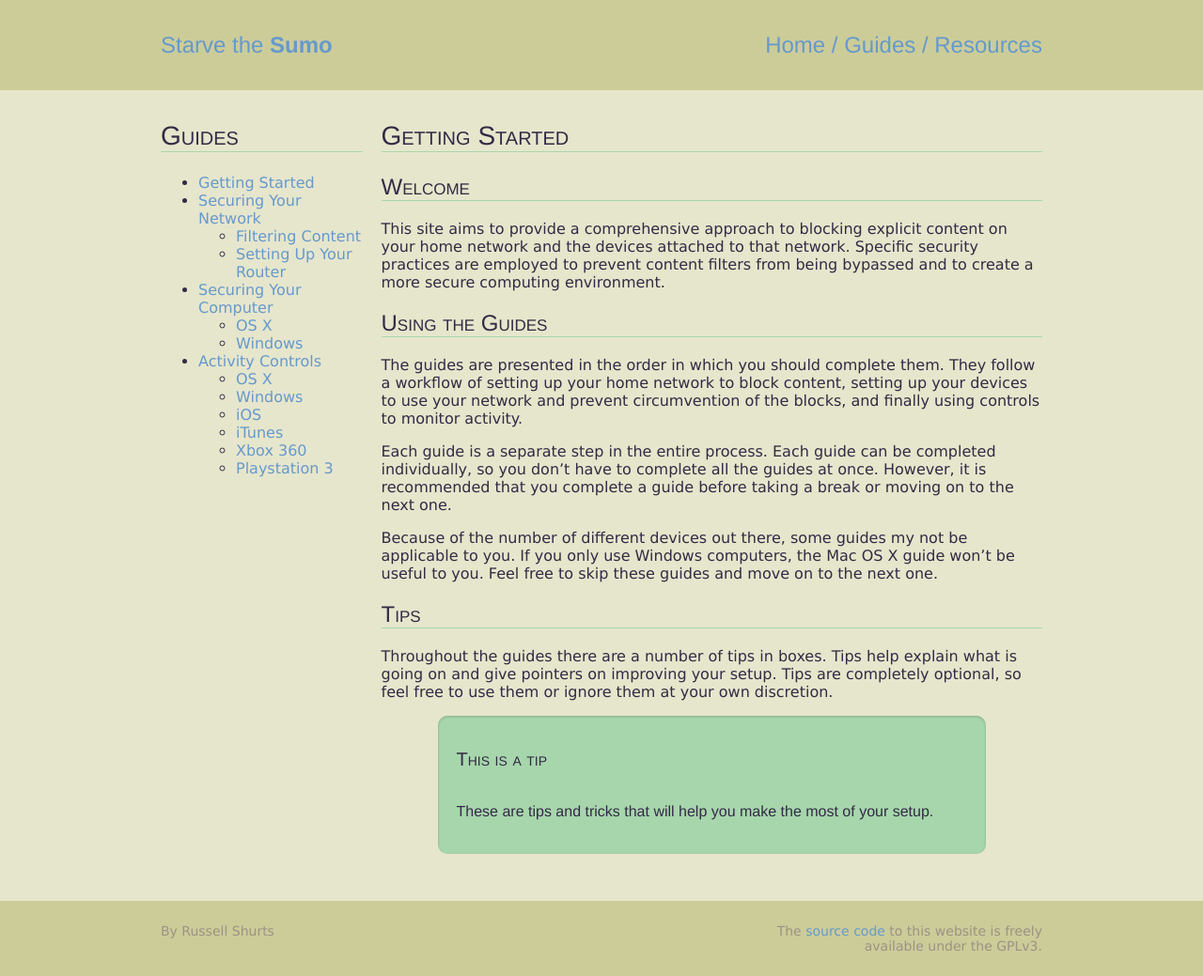
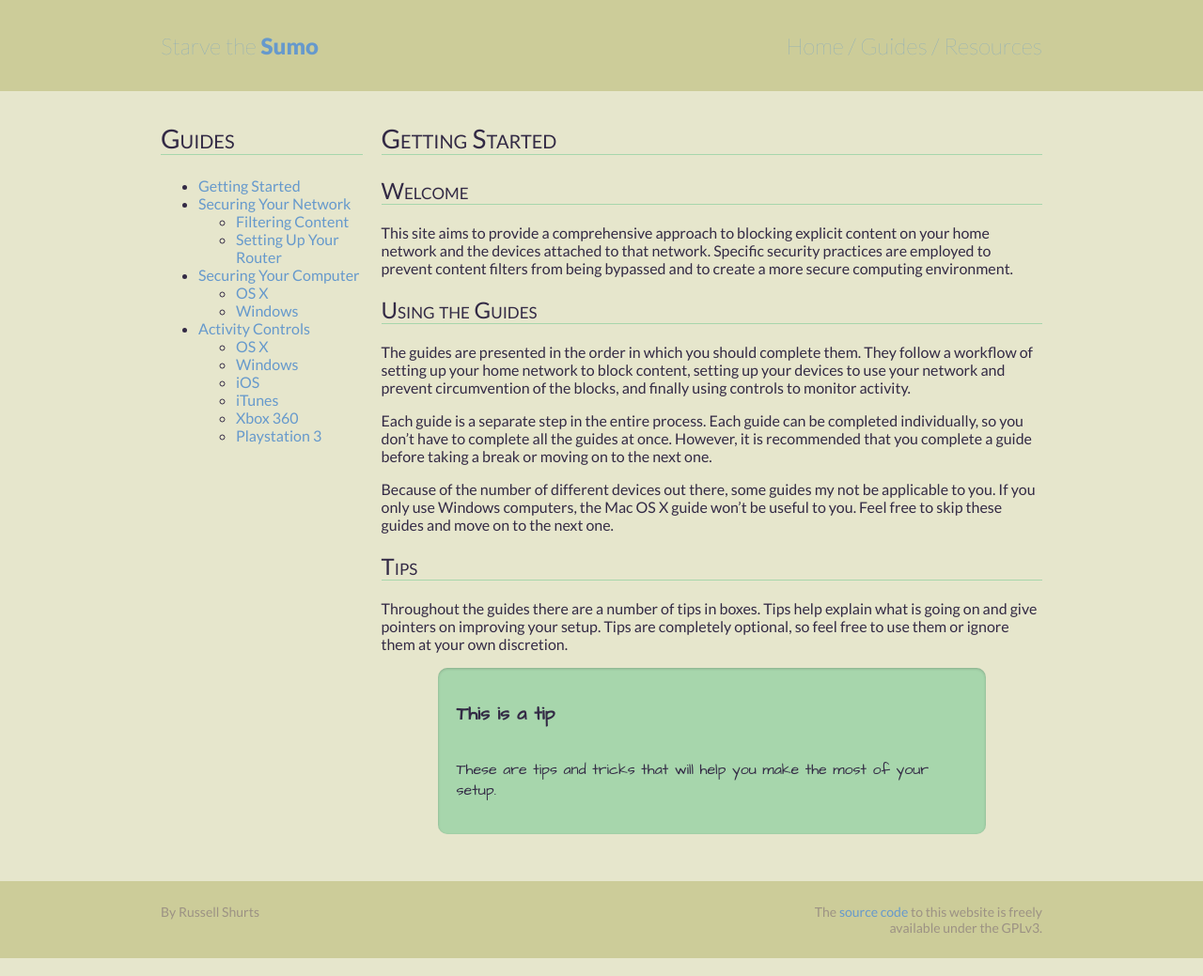
Before and after one commit to rshurts/starvethesumo, a Jekyll site: the page built from guides/gettingstarted.md, in a window 1280 px wide. Shown: the whole page at 94% size. Built offline with Jekyll 4.4.1, drawn with Linux system fonts in a browser that asks for light colours.

Commit message:
Use Google Web Fonts

```diff
--- a/_includes/head.html
+++ b/_includes/head.html
@@ -2,6 +2,8 @@
   <meta charset="utf-8">
   <meta http-equiv="X-UA-Compatible" content="IE=edge,chrome=1">
   <meta name="viewport" content="width=device-width,initial-scale=1">
+
+  <link href='http://fonts.googleapis.com/css?family=Lato:100,400,700,900,400italic|Architects+Daughter' rel='stylesheet' type='text/css'>
 
   <link rel="stylesheet" href="/css/gridism.css" />
   <link rel="stylesheet" href="/css/main.css" />
--- a/css/main.css
+++ b/css/main.css
@@ -10,16 +10,16 @@ brown         #9c9284
 
 body {
   margin: 0;
-  font-family: "Lucida Grande", Verdana, Arial, sans-serif;
+  font-family: 'Lato', sans-serif;
   font-size: 16px;
-  font-weight: 300;
+  font-weight: 400;
   color: #332a45;
   background: #e6e6cc;
 }
 
-h1, h2, h5 {
-  font-family: "Helvetica Neue", Helvetica, Arial, sans-serif;
-  font-weight: 300;
+h1, h2 {
+  font-family: 'Lato', sans-serif;
+  font-weight: 400;
   font-variant: small-caps;
   border-bottom: 1px solid #a7d6ac
 }
@@ -33,6 +33,7 @@ h2 {
 }
 
 h5 {
+  font-family: 'Architects Daughter', cursive;
   font-size: 20px;
 }
 
@@ -68,13 +69,13 @@ footer {
 }
 
 .starve {
-  font-family: "Helvetica Neue", Helvetica, Arial, sans-serif;
+  font-family: 'Lato', sans-serif;
   font-weight: 100;
   text-decoration: none;
 }
 
 .sumo {
-  font-family: "Helvetica Neue", Helvetica, Arial, sans-serif;
+  font-family: 'Lato', sans-serif;
   font-weight: 900;
   text-decoration: none;
 }
@@ -112,7 +113,7 @@ footer {
 }
 
 .tip {
-  font-family: "Helvetica Neue", Helvetica, Arial, sans-serif;
+  font-family: 'Architects Daughter', cursive;
   margin-left: 60px;
   margin-right: 60px;
   padding: 2px 20px 20px 20px;
```
